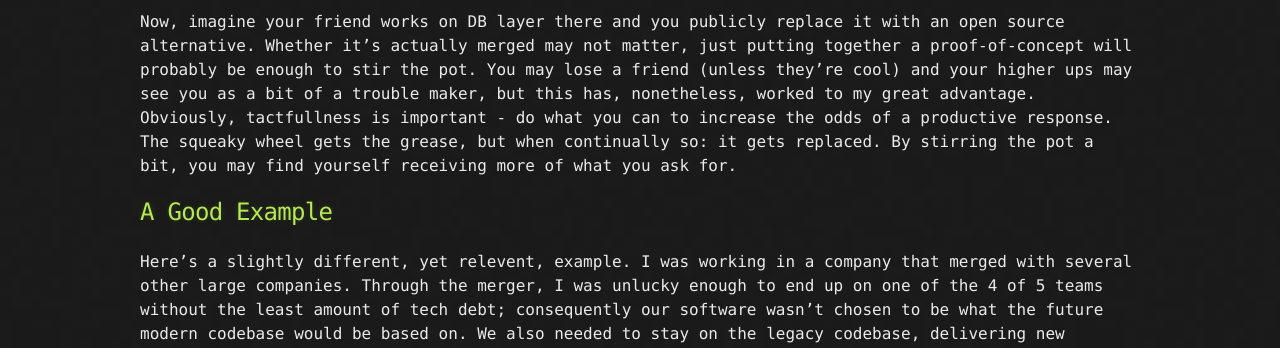
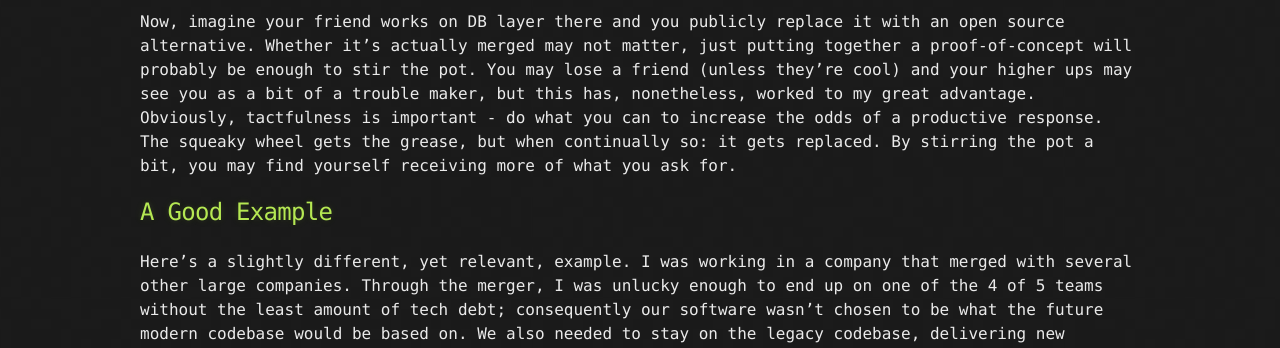
Before and after one commit to tbeckenhauer/tbeckenhauer.github.io, a Jekyll site: the page built from _generaladvice/rocking-the-boat.markdown, in a window 1280 px wide. Shown: the part 766-1114 px from the top of the page. Built offline with Jekyll 4.4.1, drawn with Linux system fonts in a browser that asks for light colours; some of the changed text lies outside the part shown.

Commit message:
Wording/grammar

````diff
--- a/_generaladvice/rocking-the-boat.markdown
+++ b/_generaladvice/rocking-the-boat.markdown
@@ -23,10 +23,10 @@ Pretend your software looks like this:
    |        / \       |
 [DB Module 5] [DB Module 6]
 ```
-Now, imagine your friend works on DB layer there and you publicly replace it with an open source alternative. Whether it's actually merged may not matter, just putting together a proof-of-concept will probably be enough to stir the pot. You may lose a friend (unless they're cool) and your higher ups may see you as a bit of a trouble maker, but this has, nonetheless, worked to my great advantage. Obviously, tactfullness is important - do what you can to increase the odds of a productive response. The squeaky wheel gets the grease, but when continually so: it gets replaced. By stirring the pot a bit, you may find yourself receiving more of what you ask for.
+Now, imagine your friend works on DB layer there and you publicly replace it with an open source alternative. Whether it's actually merged may not matter, just putting together a proof-of-concept will probably be enough to stir the pot. You may lose a friend (unless they're cool) and your higher ups may see you as a bit of a trouble maker, but this has, nonetheless, worked to my great advantage. Obviously, tactfulness is important - do what you can to increase the odds of a productive response. The squeaky wheel gets the grease, but when continually so: it gets replaced. By stirring the pot a bit, you may find yourself receiving more of what you ask for.
 
 ## A Good Example
-Here's a slightly different, yet relevent, example. I was working in a company that merged with several other large companies. Through the merger, I was unlucky enough to end up on one of the 4 of 5 teams without the least amount of tech debt; consequently our software wasn't chosen to be what the future modern codebase would be based on. We also needed to stay on the legacy codebase, delivering new features for customers.  Also, because our software was the most feature rich, it was going to take the most amount of work to catch up on. For these reasons, we would be the last to join the modern team. Sometimes you just gotta play the hand you're dealt. Our one break was that the new features that we were being asked to deliver were aligned with new features that were being delivered to the modern codebase that was getting its technical debt paid down.
+Here's a slightly different, yet relevant, example. I was working in a company that merged with several other large companies. Through the merger, I was unlucky enough to end up on one of the 4 of 5 teams without the least amount of tech debt; consequently our software wasn't chosen to be what the future modern codebase would be based on. We also needed to stay on the legacy codebase, delivering new features for customers.  Also, because our software was the most feature rich, it was going to take the most amount of work to catch up on. For these reasons, we would be the last to join the modern team. Sometimes you just gotta play the hand you're dealt. Our one break was that the new features that we were being asked to deliver were aligned with new features that were being delivered to the modern codebase that was getting its technical debt paid down.
 
 I knew what I wanted to do. I wanted to start pulling in the modern components, and merge them with our legacy system; a real Frankenstein it was sounding like. How did it play out?
 - First: I got access to the modern system. I had to ask around. I asked my boss, my boss' boss, their peers.
````
